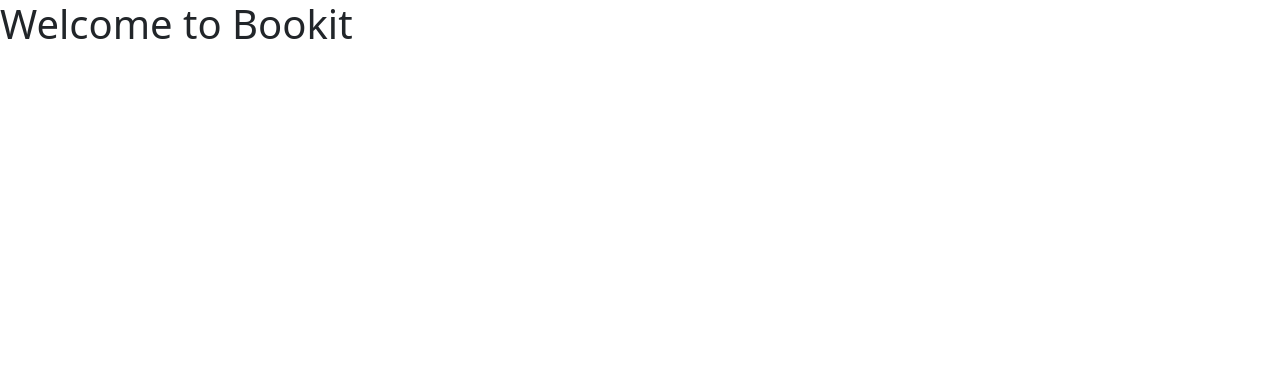
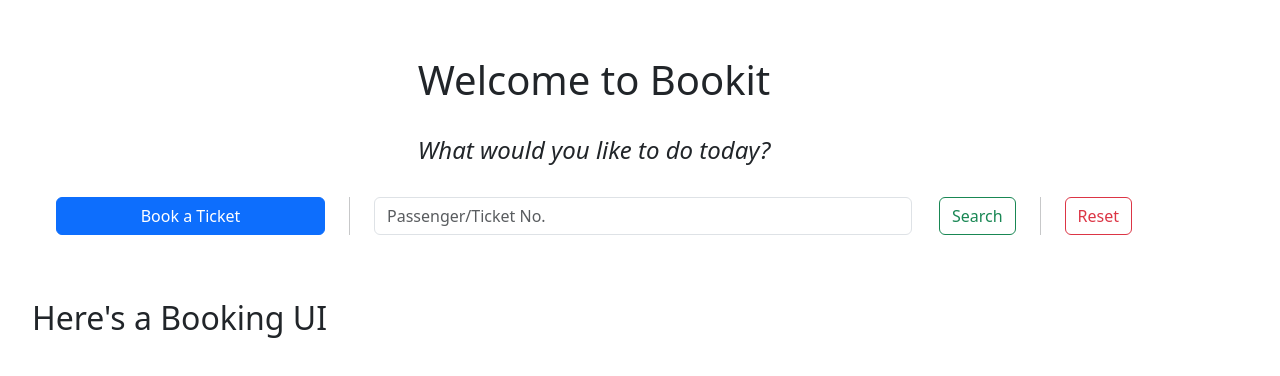
Before and after one commit to tjspitz/bookit, a React (Vite) app in the folder client/: page /booking in a window 1280 px wide. Shown: the top 376 px of the page. Built offline with nearby package versions, Linux system fonts and the light colour scheme.

Commit message:
implement basic root UI, Booking stub

```diff
--- a/client/src/App.tsx
+++ b/client/src/App.tsx
@@ -1,11 +1,61 @@
+import { useState } from 'react';
+import { Outlet, useNavigate } from 'react-router-dom';
+import { Button, Container, Form, Row, Stack } from 'react-bootstrap';
 
 const App = () => {
+  const [pnr, setPnr] = useState<string>('');
+  const navigate = useNavigate();
 
   return (
     <main>
-      <h1>Welcome to Bookit</h1>
+      <Container className="m-4 p-2">
+        <Row className="text-center m-4">
+          <h1>Welcome to Bookit</h1>
+        </Row>
+        <Row className="text-center m-4 fst-italic">
+          <h4>What would you like to do today?</h4>
+        </Row>
+        <Stack
+          direction="horizontal"
+          className="m-4"
+          gap={4}
+        >
+          <Button
+            className="w-25"
+            type="button"
+            onClick={() => navigate('/booking')}
+          >
+            Book a Ticket
+          </Button>
+          <div className="vr" />
+          <Form.Control
+            className="me-auto w-50"
+            placeholder="Passenger/Ticket No."
+            value={pnr}
+            onChange={(e) => setPnr(e.target.value.toUpperCase())}
+          />
+          <Button
+            type="button"
+            variant="outline-success"
+            onClick={() => navigate(`/tickets/${pnr}`)}
+          >
+            Search
+          </Button>
+          <div className="vr" />
+          <Button
+            type="button"
+            variant="outline-danger"
+            onClick={() => setPnr('')}
+          >
+            Reset
+          </Button>
+        </Stack>
+      </Container>
+      <Container className="m-4 p-2">
+        <Outlet />
+      </Container>
     </main>
-  )
-}
+  );
+};
 
 export default App;
--- a/client/src/components/Booking.tsx
+++ b/client/src/components/Booking.tsx
@@ -1,6 +1,8 @@
 
 const Booking = () => {
-  return null;
+  return (
+    <h2>Here's a Booking UI</h2>
+  );
 };
 
 export default Booking;
```
